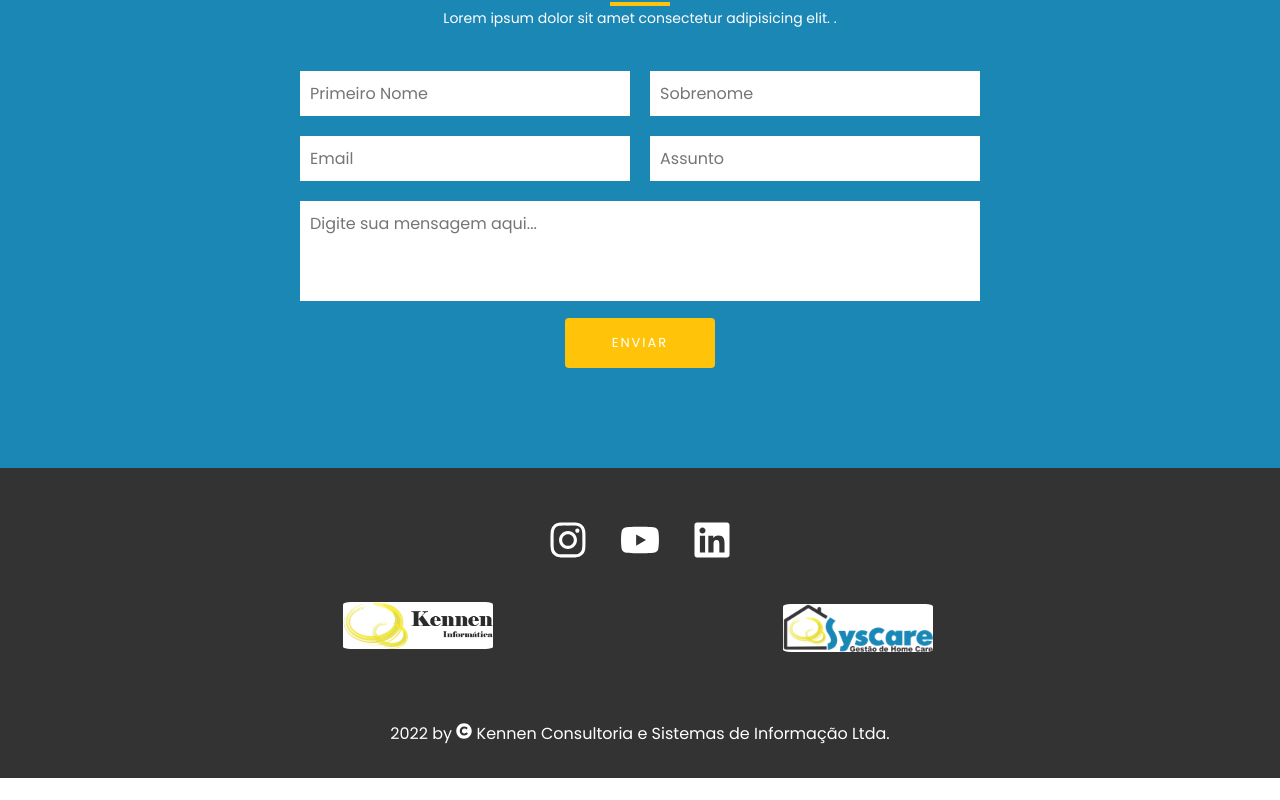
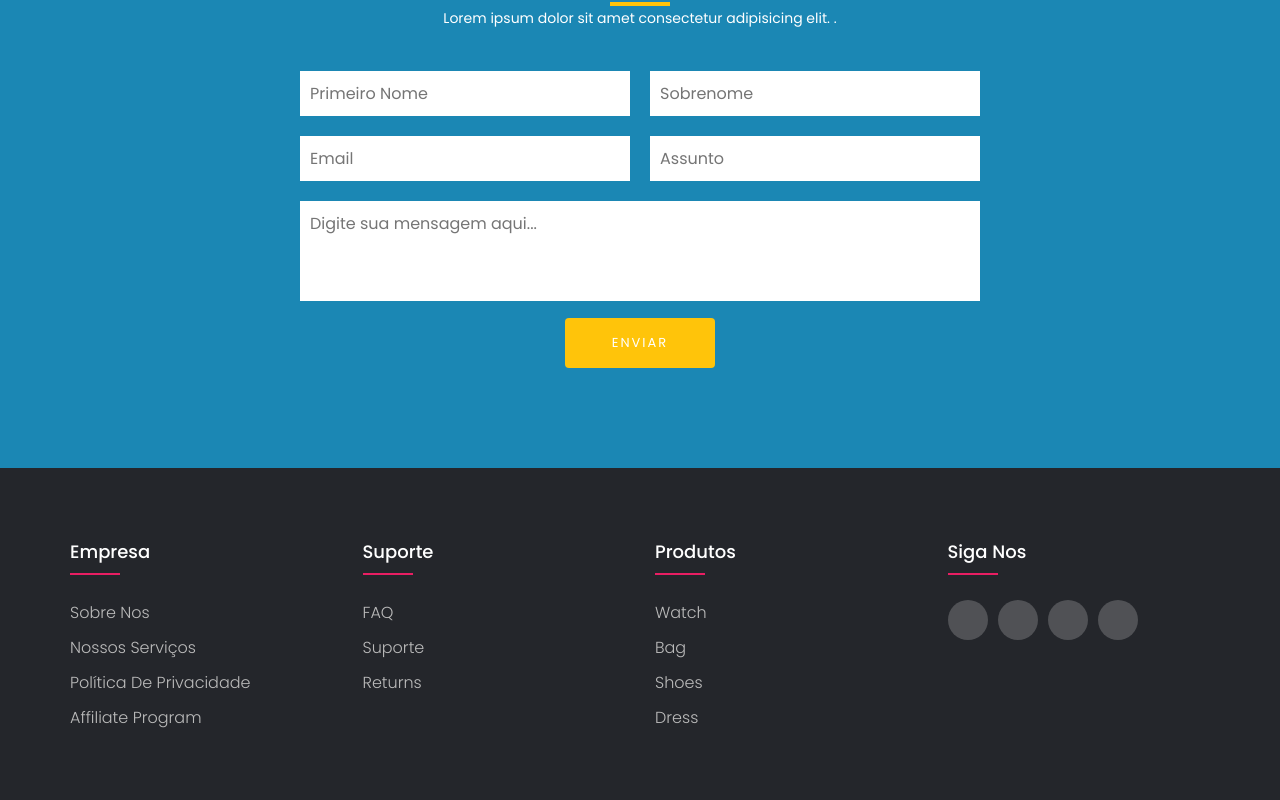
Before and after one commit to Oliveira-Renato/website-example, a React (Create React App) app: page / in a window 1280 px wide. Shown: the part 1956-2756 px from the top of the page. Before the commit the page ends 2734 px from the top, so only its background shows below. Built offline with nearby package versions, Linux system fonts and the light colour scheme.

Commit message:
working on footer yet, but it looks better now

```diff
--- a/src/pages/footer/index.js
+++ b/src/pages/footer/index.js
@@ -4,6 +4,7 @@ import { FaCopyright } from "react-icons/fa";
 import { FaYoutube } from "react-icons/fa";
 import { FaInstagram } from "react-icons/fa";
 import { FaLinkedin } from "react-icons/fa";
+import { FaFacebook } from "react-icons/fa";
 
 
 
@@ -15,32 +16,61 @@ import syscareImg from '../../images/iconsLogo/logo_syscare_200.png'
 
 export function Footer(){
   return(
-    <footer className="footer">
-      <div className="footer__social">
-        <a href="">
-          <FaInstagram size="40"  color="#FFF"/>
-        </a>
-        <a href="">
-          <FaYoutube size="40"  color="#FFF"/>
-        </a>
-        <a href="">
-          <FaLinkedin size="40"  color="#FFF"/>
-        </a>
-      </div>
+      // <div className="footer__social">
+      //   <a href="">
+      //     <FaInstagram size="40"  color="#FFF"/>
+      //   </a>
+      //   <a href="">
+      //     <FaYoutube size="40"  color="#FFF"/>
+      //   </a>
+      //   <a href="">
+      //     <FaLinkedin size="40"  color="#FFF"/>
+      //   </a>
+      // </div>
 
 
-      <div className="footer__allTogether">
-        <div className="kennenFooter">
-          <img src={ kennenImg } />
+
+  <footer className="footer">
+    <div className="container">
+      <div className="row">
+        <div className="footer-col">
+          <h4>Empresa</h4>
+          <ul>
+            <li><a href="#">Sobre nos</a></li>
+            <li><a href="#">Nossos serviços</a></li>
+            <li><a href="#">Política de privacidade</a></li>
+            <li><a href="#">affiliate program</a></li>
+          </ul>
         </div>
-        <div className="syscareFooter">
-          <img src={ syscareImg } />
+        <div className="footer-col">
+          <h4>Suporte</h4>
+          <ul>
+            <li><a href="#">FAQ</a></li>
+            <li><a href="#">Suporte</a></li>
+            <li><a href="#">returns</a></li>
+          </ul>
+        </div>
+        <div className="footer-col">
+          <h4>Produtos</h4>
+          <ul>
+            <li><a href="#">watch</a></li>
+            <li><a href="#">bag</a></li>
+            <li><a href="#">shoes</a></li>
+            <li><a href="#">dress</a></li>
+          </ul>
+        </div>
+        <div className="footer-col">
+          <h4>Siga nos</h4>
+          <div className="social-links">
+            <a href="#"><i className="fab fa-facebook-f"></i></a>
+            <a href="#"><i className="fab fa-twitter"></i></a>
+            <a href="#"><i className="fab fa-instagram"></i></a>
+            <a href="#"><i className="fab fa-linkedin-in"></i></a>
+          </div>
         </div>
       </div>
-
-      <p className="footer__copyright">2022 by <FaCopyright color="#FFF"/> Kennen Consultoria e Sistemas de Informação Ltda.</p>
-    </footer>
-
+    </div>
+  </footer>
 
   )
 }
--- a/src/styles/footer/styles.scss
+++ b/src/styles/footer/styles.scss
@@ -1,59 +1,105 @@
-.footer {
-  padding-top: 20px;
-  background: #333;
-  //1b87b4
-  position: relative;
-  margin: 0 20rem;
+.footer{
+	background-color: #24262b;
+  padding: 70px 0;
 
+  .container{
+    max-width: 1170px;
+    margin:auto;
 
-  &__social {
-    width: 100%;
+    .row{
+      display: flex;
+      flex-wrap: wrap;
 
-    display: flex;
-    justify-content: center;
-    padding:2em 0;
+       .footer-col{
 
-    a + a {
-      margin-left: 2em;
+        width: 25%;
+        padding: 0 15px;
 
-    }
-  }
+        h4{
+          font-size: 18px;
+          color: #ffffff;
+          text-transform: capitalize;
+          margin-bottom: 35px;
+          font-weight: 500;
+          position: relative;
 
-  &__copyright {
-    padding:2em 0;
+          &::before{
+            content: '';
+            position: absolute;
+            left:0;
+            bottom: -10px;
+            background-color: #e91e63;
+            height: 2px;
+            box-sizing: border-box;
+            width: 50px;
+          }
+        }
 
-    width: 100%;
-    text-align: center;
-    color: #FFF;
-  }
+        ul{
+          list-style: none;
 
-  &__allTogether {
-    display: grid;
-    place-items: center;
-    grid-auto-flow: column;
+          li {
+            &:not(:last-child){
+              margin-bottom: 10px;
+            }
 
-    background: #333;
+            a{
+              font-size: 16px;
+              text-transform: capitalize;
+              color: #ffffff;
+              text-decoration: none;
+              font-weight: 300;
+              color: #bbbbbb;
+              display: block;
+              transition: all 0.3s ease;
 
-    .kennenFooter {
-      aspect-ratio: 16 / 9;
+              :hover{
+                color: #ffffff;
+                padding-left: 8px;
+              }
 
-      >img{
-        width: 150px;
-        background: #FFF;
-        border-radius: 5%;
-      }
-    }
-    .syscareFooter {
-      aspect-ratio: 16 / 9;
+            }
 
-      >img{
-        inline-size: 100%;
-        object-fit: cover;
-        width: 150px;
-        background: #FFF;
-        border-radius: 5%;
-        margin:5px;
+          }
+        }
+
+        .social-links{
+
+          a{
+            display: inline-block;
+            height: 40px;
+            width: 40px;
+            background-color: rgba(255,255,255,0.2);
+            margin:0 10px 10px 0;
+            text-align: center;
+            line-height: 40px;
+            border-radius: 50%;
+            color: #ffffff;
+            transition: all 0.5s ease;
+
+            &:hover{
+              color: #24262b;
+              background-color: #ffffff;
+            }
+          }
+
+        }
+
       }
     }
   }
 }
+
+
+/*responsive*/
+@media(max-width: 767px){
+  .footer-col{
+    width: 50%;
+    margin-bottom: 30px;
+  }
+}
+@media(max-width: 574px){
+  .footer-col{
+    width: 100%;
+  }
+}
```
